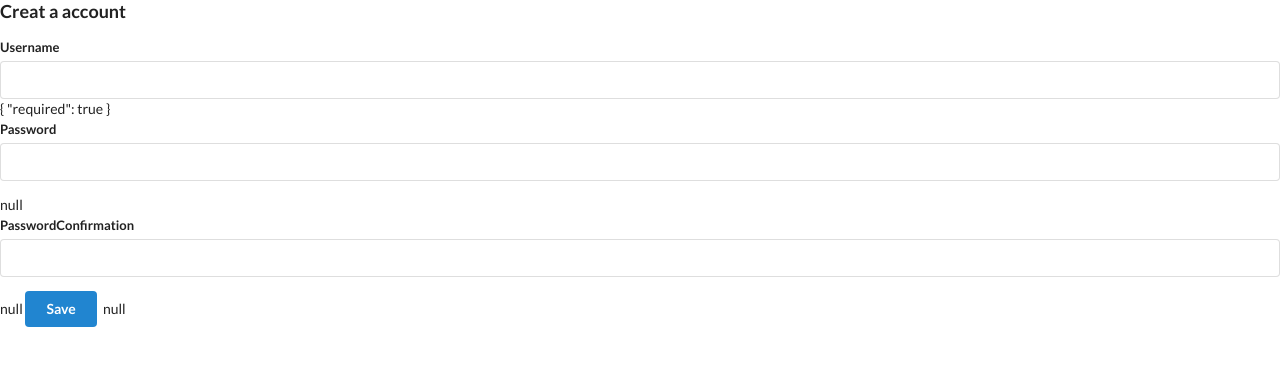
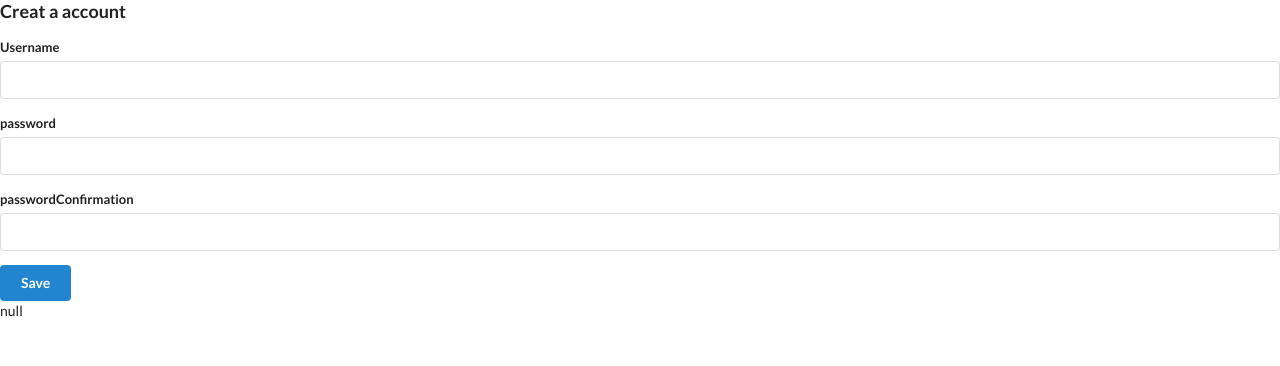
Before and after one commit to nykorovych/mailClient, an Angular app: page /signup in a window 1280 px wide. Shown: the top 366 px of the page. Built offline with nearby package versions, Linux system fonts and the light colour scheme.

Commit message:
error handeling

```diff
--- a/src/app/auth/signup/signup.component.css
+++ b/src/app/auth/signup/signup.component.css
@@ -0,0 +1,7 @@
+.basic.label {
+    margin-bottom: 0.5em;
+
+}
+button {
+    margin-bottom: 0.5em;
+}
--- a/src/app/auth/signup/signup.component.html
+++ b/src/app/auth/signup/signup.component.html
@@ -1,27 +1,38 @@
 <h3>Creat a account</h3>
-<form class="ui form" [formGroup] = "authForm">
-    <!-- <div class="field">
-        <label>UserName</label>
-        <input formControlName = "username">
-    </div> -->
+<form class="ui form" [formGroup]="authForm">
+  <app-input
+    inputType="text"
+    label="Username"
+    [control]="authForm.get('username')"
+  ></app-input>
+  <app-input
+    inputType="password"
+    label="password"
+    [control]="authForm.get('password')"
+  ></app-input>
+  <app-input
+    inputType="password"
+    label="passwordConfirmation"
+    [control]="authForm.get('passwordConfirmation')"
+  ></app-input>
 
-    <app-input label="Username" [control]="authForm.get('username')"></app-input>
-    {{ authForm.get('username').errors | json }}
+  <div
+    *ngIf="
+      authForm.get('password').touched &&
+      authForm.get('passwordConfirmation').touched &&
+      authForm.errors
+    "
+    class="ui red basic label"
+  >
+    <p *ngIf="authForm.errors.passwordsDontMatch">
+      dont match
+    </p>
+  </div>
+  <div>
+    <button class="ui submit button primary">
+        Save
+    </button>
+  </div>
 
-    <div class="field">
-        <label>Password</label>
-        <input formControlName = "password">
-    </div>
-
-    {{ authForm.get('password').errors | json }}
-
-    <div class="field">
-        <label>PasswordConfirmation</label>
-        <input formControlName = "passwordConfirmation">
-    </div>
-
-    {{ authForm.get('passwordConfirmation').errors | json }}
-
-    <button class="ui submit button primary">Save</button>
-    {{ authForm.errors | json}}
+  {{ authForm.errors | json }}
 </form>
--- a/src/app/auth/signup/signup.component.ts
+++ b/src/app/auth/signup/signup.component.ts
@@ -22,10 +22,12 @@ export class SignupComponent implements OnInit {
         [this.uniquUsername.validate]
       ),
       password: new FormControl('', [
+        Validators.required,
         Validators.minLength(4),
         Validators.maxLength(20),
       ]),
       passwordConfirmation: new FormControl('', [
+        Validators.required,
         Validators.minLength(4),
         Validators.maxLength(20),
       ]),
--- a/src/app/auth/validators/uniqu-username.ts
+++ b/src/app/auth/validators/uniqu-username.ts
@@ -15,7 +15,7 @@ export class UniquUsername implements AsyncValidator {
       }),
       catchError((err) => {
         console.log(err);
-        return of({ uniqueUser: false });
+        return of({ nouniqueUser: true });
       })
     );
   };
--- a/src/app/shared/input/input.component.css
+++ b/src/app/shared/input/input.component.css
@@ -0,0 +1,4 @@
+:host {
+    display: block;
+    margin-bottom: 1em;
+}
--- a/src/app/shared/input/input.component.html
+++ b/src/app/shared/input/input.component.html
@@ -1,4 +1,31 @@
 <div class="field">
-        <label>{{ label }}</label>
-        <input [formControl] = "control">
+  <label>{{ label }}</label>
+  <input [type] = "inputType" [formControl]="control" />
+  <div *ngIf="showErrors()" class="ui pointing red basic label">
+    <p *ngIf="control.errors.required">
+      Value is required
+    </p>
+    <p *ngIf="control.errors.minlength">
+      Value entered is
+      {{ control.errors.minlength.actualLength }}
+      charactered long but must be at least
+      {{ control.errors.minlength.requiredLength }}
+    </p>
+    <p *ngIf="control.errors.maxlength">
+        Value entered is
+        {{ control.errors.maxlength.actualLength }}
+        charactered long but must be no longer than
+        {{ control.errors.maxlength.requiredLength }}
+      </p>
+      <p *ngIf="control.errors.pattern">
+       Invalid format
+      </p>
+      <p *ngIf="control.errors.pattern">
+        Invalid format
+       </p>
+       <p *ngIf="control.errors.nouniqueUser">
+         Name is taken
+       </p>
+  </div>
+
 </div>
--- a/src/app/shared/input/input.component.ts
+++ b/src/app/shared/input/input.component.ts
@@ -9,10 +9,15 @@ import { FormControl } from '@angular/forms';
 export class InputComponent implements OnInit {
   @Input() control: FormControl
   @Input() label:string
+  @Input() inputType: string
 
   constructor() { }
 
   ngOnInit(): void {
   }
+  showErrors() {
+    const { dirty, touched, errors} = this.control
+    return dirty && touched && errors
+  }
 
 }
```
